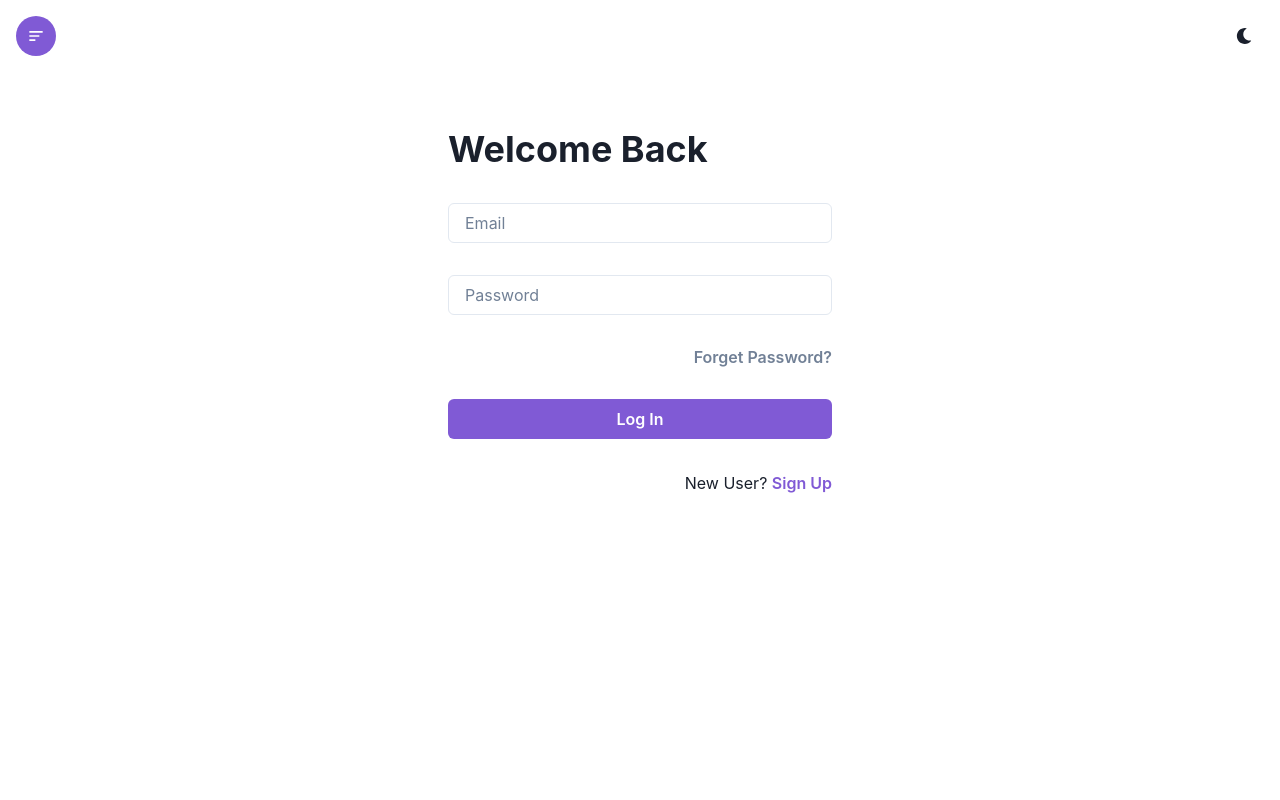
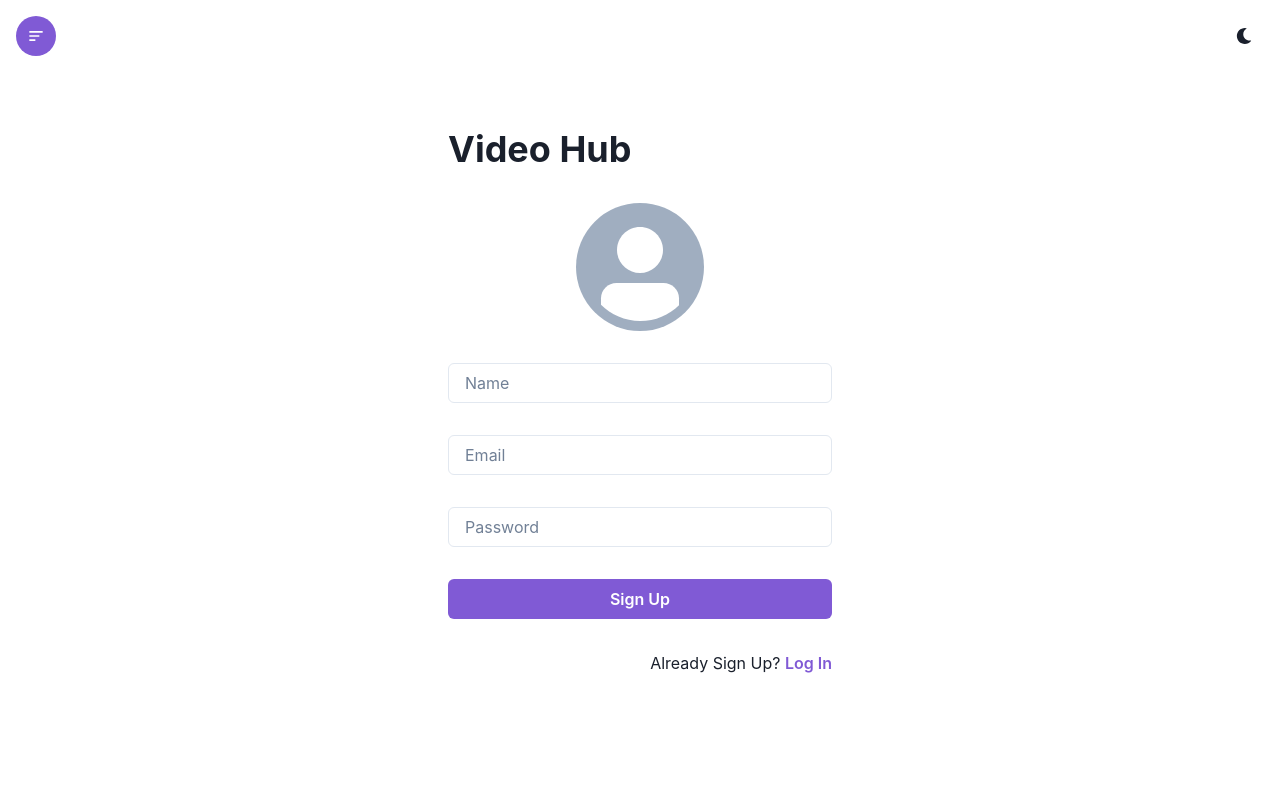
Before and after one commit to Vikalp-Mishra03/multi_theme, a React (Create React App) app: page /signup in a window 1280 px wide. Shown: the top 800 px of the page. Built offline with nearby package versions, Linux system fonts and the light colour scheme.

Commit message:
complete

```diff
--- a/src/Component/SignUp.jsx
+++ b/src/Component/SignUp.jsx
@@ -1,4 +1,4 @@
-import { Button, Container, Heading, Input, VStack, Text } from '@chakra-ui/react'
+import { Button, Container, Heading, Input, VStack, Text, Avatar } from '@chakra-ui/react'
 import React from 'react'
 import { Link } from 'react-router-dom'
 
@@ -7,16 +7,16 @@ export default function SignUp() {
         <Container maxW={'container.xl'} h={'100vh'} p={'16'}>
             <form>
                 <VStack alignItems={'stretch'} spacing={'8'} w={['full', '96']} m={'auto'} my={'16'}>
-                    <Heading>Welcome Back</Heading>
+                    <Heading>Video Hub</Heading>
+                    <Avatar alignSelf={'center'} boxSize={'32'}></Avatar>
+                    <Input placeholder='Name' type='text' required focusBorderColor={'purple.500'}></Input>
                     <Input placeholder='Email' type='email' required focusBorderColor={'purple.500'}></Input>
                     <Input placeholder='Password' type='password' required focusBorderColor={'purple.500'}></Input>
-                    <Button variant={'link'} alignSelf={'flex-end'}>
-                        <Link to={'/forgetpassword'}>Forget Password?</Link>
-                    </Button>
-                    <Button colorScheme={'purple'} type='submit'>Log In</Button>
-                    <Text textAlign={'right'}>New User? {' '}
+
+                    <Button colorScheme={'purple'} type='submit'>Sign Up</Button>
+                    <Text textAlign={'right'}>Already Sign Up? {' '}
                         <Button colorScheme={'purple'} variant={'link'}>
-                            <Link to={'/signup'}>Sign Up</Link>
+                            <Link to={'/login'}>Log In</Link>
                         </Button>
 
                     </Text>
```
